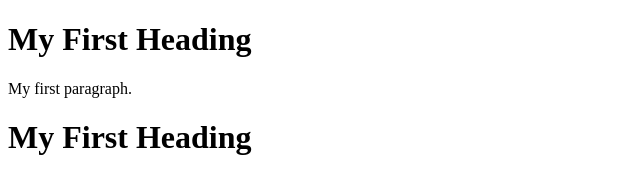
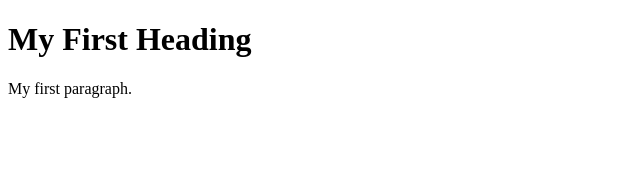
Before and after one commit to arunkumarmbroja/sample1, a plain HTML site: page index.htm in a window 1280 px wide. Shown: the whole page, without its empty margins (0-640 px from the left). Drawn offline with Linux system fonts and the light colour scheme.

Commit message:
modified:   index.htm

```diff
--- a/index.htm
+++ b/index.htm
@@ -5,6 +5,6 @@
 <h1>My First Heading</h1>
 <p>My first paragraph.</p>
 
-<h1>My First Heading</h1>
+
 </body>
 </html>
```
